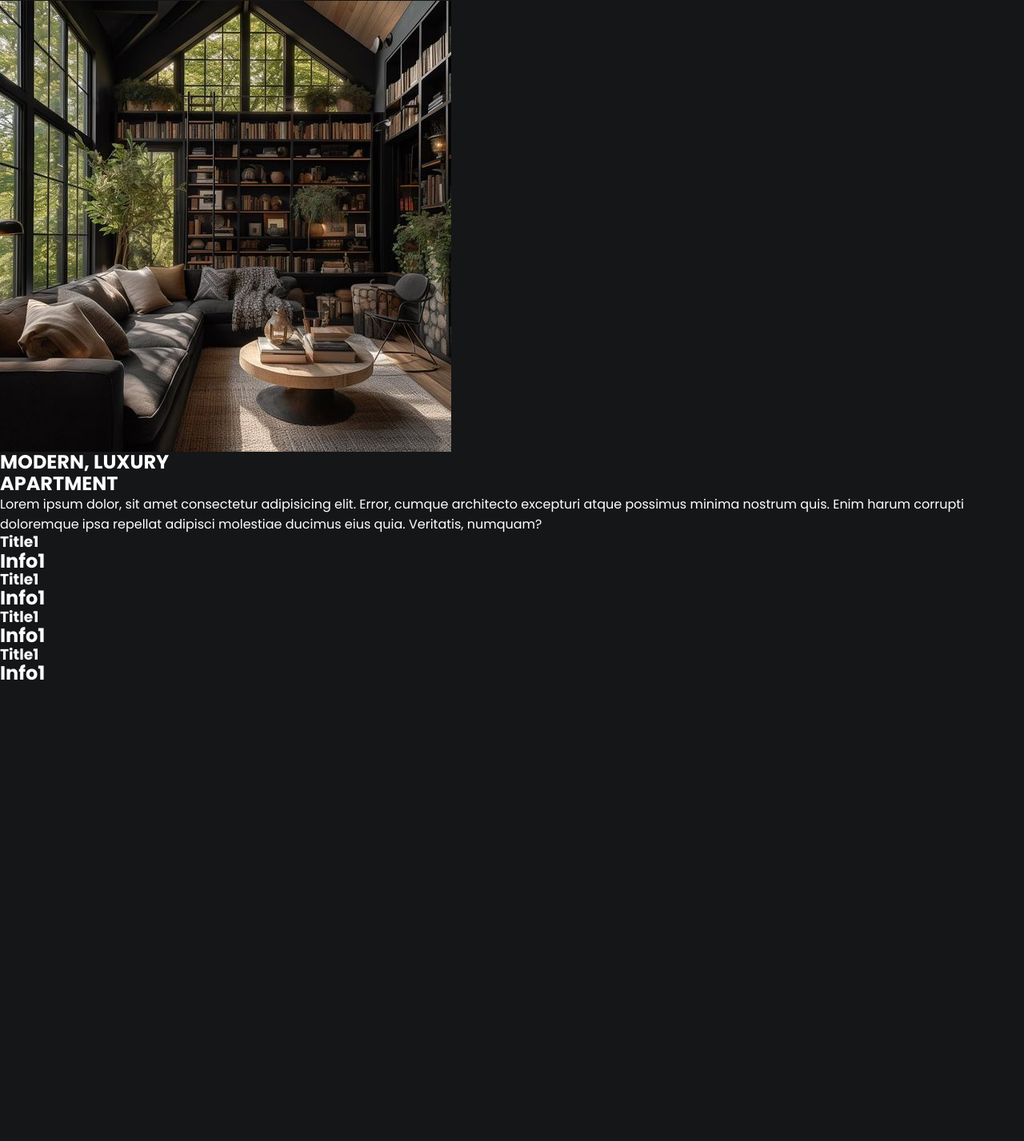
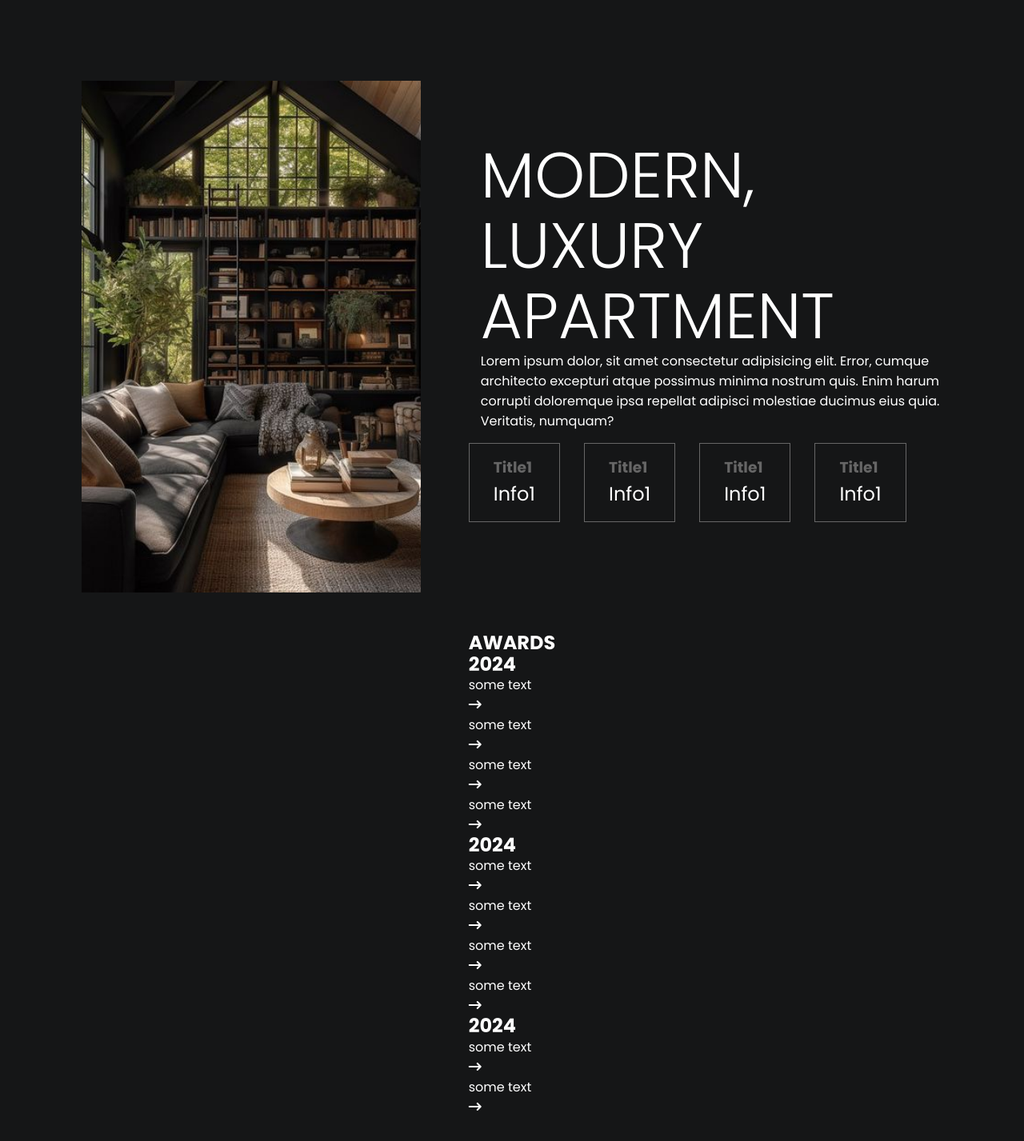
Before and after one commit to NadiasCodes/Responsive-Website---Interior-Design-Services, a plain HTML site: page index.html in a window 1280 px wide. Shown: the part 3146-4573 px from the top of the page at 80% size. Before the commit the page ends 4052 px from the top, so only its background shows below. Drawn offline with nearby package versions, Linux system fonts and the light colour scheme.

Commit message:
styled section fourth

```diff
--- a/Style & Data/style.css
+++ b/Style & Data/style.css
@@ -419,7 +419,7 @@ section {
   width: 20px;
   height: 20px;
   border-radius: 100px;
-  background-color:var(--sub-color);
+  background-color: var(--sub-color);
 }
 .point2::after {
   content: "";
@@ -432,7 +432,7 @@ section {
   background-color: var(--sub-color);
 }
 
-.point3::after{
+.point3::after {
   content: "";
   position: absolute;
   top: -11px;
@@ -443,7 +443,7 @@ section {
   background-color: var(--sub-color);
 }
 
-.point4::after{
+.point4::after {
   content: "";
   position: absolute;
   top: -11px;
@@ -454,9 +454,83 @@ section {
   background-color: var(--sub-color);
 }
 
-.bottom-work-box{
-display:flex;
-justify-content: space-around;
-align-items: center;
-margin-top:50px;
+.bottom-work-box {
+  display: flex;
+  justify-content: space-around;
+  align-items: center;
+  margin-top: 50px;
 }
+
+/* Fourth Section - Apartment */
+
+.house-details {
+  display: flex;
+  justify-content: space-between;
+  align-items: center;
+  padding: 0 8%;
+  padding-top: 100px;
+}
+
+.house-image {
+  width: 80%;
+  height: 80vh;
+  overflow: hidden;
+}
+
+.house-image img {
+  width: 85%;
+  height: 100%;
+  object-fit: cover;
+}
+
+.house-info-container {
+  display: flex;
+  flex-direction: column;
+  justify-content: flex-start;
+  align-items: flex-start;
+  width: 80%;
+}
+
+.house-info-container h1 {
+  font-size: 80px;
+  font-weight: 300;
+}
+
+
+
+.house-info container p {
+  line-height: 25px;
+  color: #bebebe;
+  width: 90%;
+  margin: 20px 0;
+}
+.house-info {
+  display: flex;
+  flex-wrap: nowrap;
+  justify-content: space-evenly;
+  align-items: flex-start;
+}
+
+.info {
+  width: 40%;
+  background-color: #151617;
+  border: 1px solid var(--sub-color);
+  margin: 15px;
+  position: relative;
+  right: 30px;
+  padding: 15px 20px;
+}
+
+.info h3,h2{
+  padding:5px;
+  margin:0 5px;
+}
+
+.info h2{
+  color: var(--main-color) !important;
+  font-weight: 400;
+}
+
+.info h3{
+  color:var(--sub-color);
+}
--- a/index.html
+++ b/index.html
@@ -180,6 +180,82 @@
       </div>
     </section>
 
+    <!-- Fith section - Awards -->
+    <section class="hero-wrapper">
+      <div class="award-section">
+        <div class="award-heading">
+          <h1>AWARDS</h1>
+        </div>
+
+        <div class="container1">
+          <h1>2024</h1>
+          <span class="awards-line"></span>
+          <div class="award-pare">
+            <div class="award-pare1">
+              <p>some text</p>
+              <i class="fa-solid fa-arrow-right-long"></i>
+            </div>
+            <div class="award-pare1">
+              <p>some text</p>
+              <i class="fa-solid fa-arrow-right-long"></i>
+            </div>
+          </div>
+        </div>
+        <div class="container1 container2">
+          <div class="award-pare">
+            <div class="award-pare1">
+              <p>some text</p>
+              <i class="fa-solid fa-arrow-right-long"></i>
+            </div>
+            <div class="award-pare1">
+              <p>some text</p>
+              <i class="fa-solid fa-arrow-right-long"></i>
+            </div>
+            <div class="container1">
+              <h1>2024</h1>
+              <span class="awards-line"></span>
+              <div class="award-pare">
+                <div class="award-pare1">
+                  <p>some text</p>
+                  <i class="fa-solid fa-arrow-right-long"></i>
+                </div>
+                <div class="award-pare1">
+                  <p>some text</p>
+                  <i class="fa-solid fa-arrow-right-long"></i>
+                </div>
+                <div class="container2 container2">
+                  <div class="award-pare">
+                    <div class="award-pare1">
+                      <p>some text</p>
+                      <i class="fa-solid fa-arrow-right-long"></i>
+                    </div>
+                    <div class="award-pare1">
+                      <p>some text</p>
+                      <i class="fa-solid fa-arrow-right-long"></i>
+                    </div>
+                    <div class="container1">
+                      <h1>2024</h1>
+                      <span class="awards-line"></span>
+                      <div class="award-pare">
+                        <div class="award-pare1">
+                          <p>some text</p>
+                          <i class="fa-solid fa-arrow-right-long"></i>
+                        </div>
+                        <div class="award-pare1">
+                          <p>some text</p>
+                          <i class="fa-solid fa-arrow-right-long"></i>
+                        </div>
+                      </div>
+                    </div>
+                  </div>
+                </div>
+              </div>
+            </div>
+          </div>
+        </div>
+      </div>
+    </section>
+
     <!-- JavaScript -->
     <script src="/Style & Data/data.js"></script>
   </body>
```
